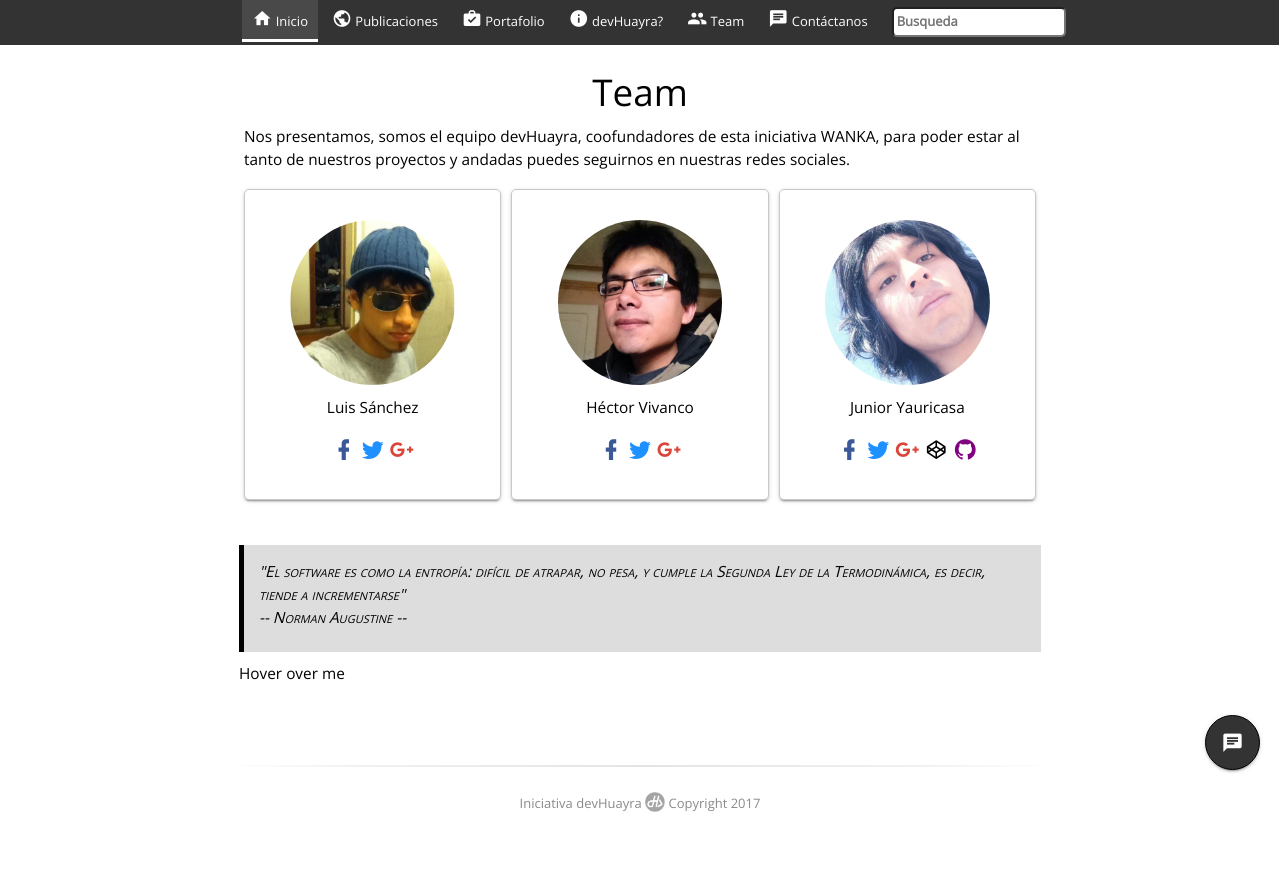
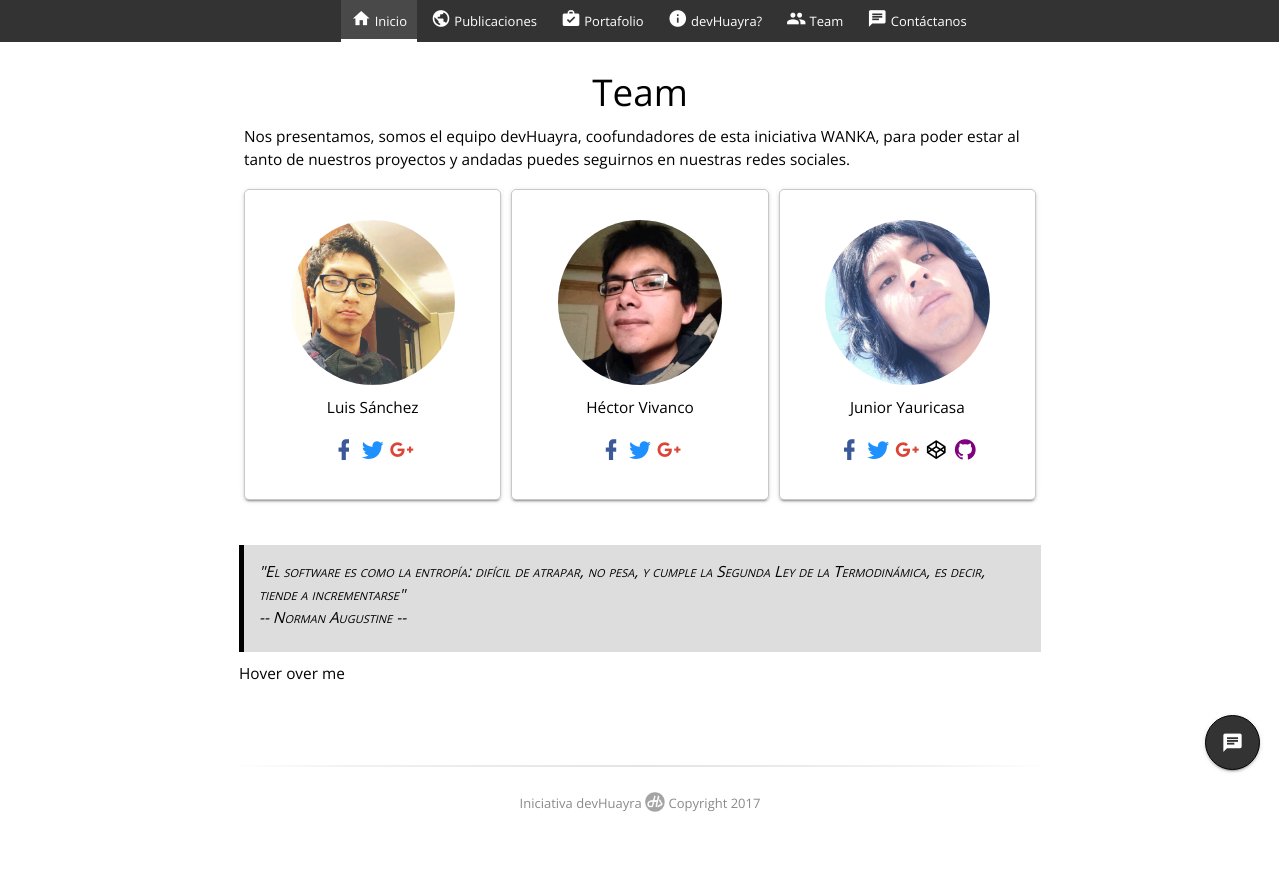
Before and after one commit to jsabbath/dvHyra, a PHP site: page /index.php in a window 1280 px wide. Run offline with PHP 8.4, Linux system fonts and the light colour scheme; some libraries are stand-ins or nearby versions; some web fonts are replaced.

Commit message:
Changes 0356080317

```diff
--- a/dh_include/dh_header.php
+++ b/dh_include/dh_header.php
@@ -12,8 +12,8 @@ echo '
 	<head>
 		<meta charset="UTF-8">
 		<title> devHuayra | Soluciones TI </title>
-		<!--link rel="shortcut icon" type="image/ico" href="assets/img/icon.png"-->
-		<link rel="shortcut icon" type="image/ico" href="assets/img/logo-devhuayra.png">
+		<link rel="shortcut icon" type="image/ico" href="assets/img/icon.png">
+		<!--link rel="shortcut icon" type="image/ico" href="assets/img/logo-devhuayra.png"-->
 
 		<meta name="viewport" content="initial-scale=1, maximum-scale=1">
 
@@ -64,11 +64,11 @@ echo '
 			<a href="'.$link5.'">
 				<li class='.$act5.'><i class="mdi mdi-message-text"></i> Contáctanos</li>
 			</a>
-			<a>
+			<!--a>
 				<li>
 					<input type="" placeholder="Busqueda" style="padding: 3px; border-radius: 5px; font-size: 13px; font-weight: 600;">
 				</li>
-			</a>
+			</a-->
 			<!--a href="" style="color:white; text-decoration: none; border: solid 2px white; padding: 5px 10px 5px 10px;border-radius: 2px; margin: 0px 10px 0px 10px">
 				<i class="mdi mdi-account-key"></i> Ingresar
 			</a-->
```
Also changed, not shown: assets/img/dH-Cel.png (added), assets/img/dH-PC.png (added), assets/img/dH-Tablet.png (added), assets/img/hector.png, assets/img/junior.png, assets/img/luis.png.
